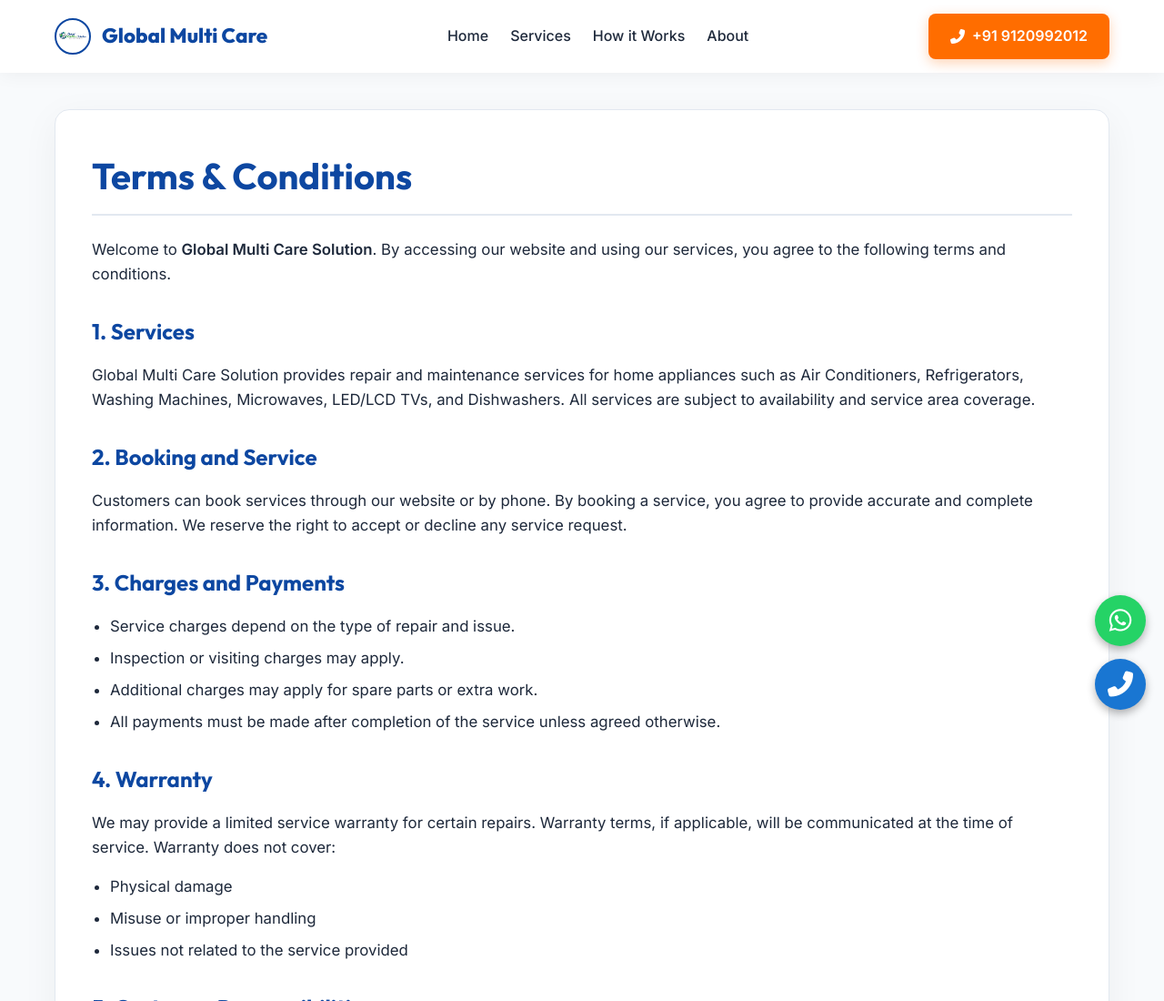
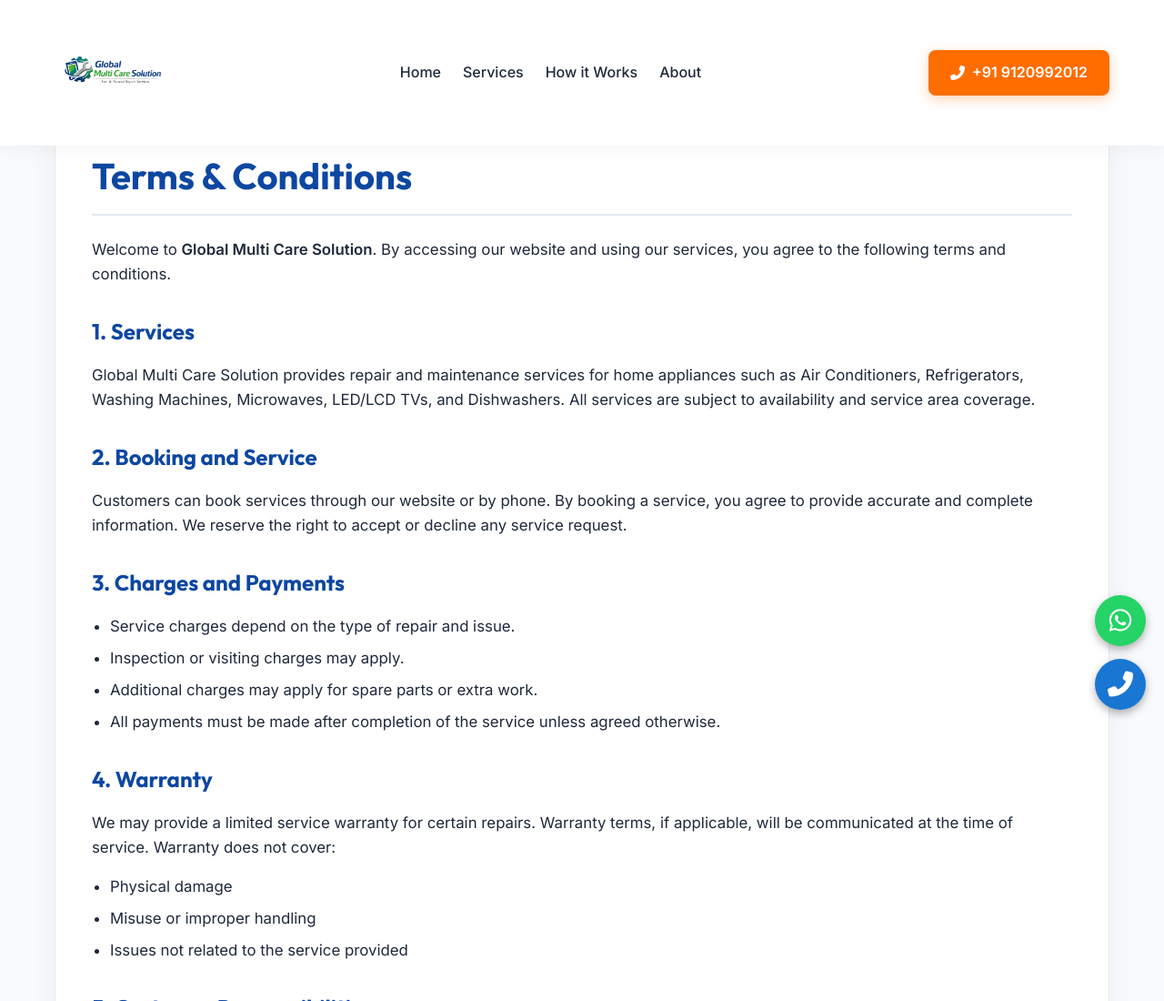
Before and after one commit to ZameerMahfoozkhan/Global-Multi-Care, a plain HTML site: page terms.html in a window 1280 px wide. Shown: the top 1100 px of the page at 91% size. Drawn offline with Linux system fonts and the light colour scheme.

Commit message:
Revert background, enlarge logo further, and verify Google Tags

```diff
--- a/style.css
+++ b/style.css
@@ -166,16 +166,10 @@
 }
 
 .logo img {
-    height: 40px;
-    width: 40px;
-    object-fit: cover;
-    border-radius: 50%;
-    border: 2px solid var(--bg-white);
-    transition: border-color 0.3s;
-}
-
-.navbar.scrolled .logo img {
-    border-color: var(--primary-color);
+    height: 130px;
+    width: auto;
+    object-fit: contain;
+    transition: transform 0.3s;
 }
 
 .menu-toggle {
--- a/terms.html
+++ b/terms.html
@@ -33,9 +33,8 @@
     <header class="navbar scrolled">
         <div class="container">
             <div class="logo">
-                <a href="index.html" style="display:flex; align-items:center; gap:12px;">
+                <a href="index.html" style="display:flex; align-items:center;">
                     <img src="img/log-removebg-preview.png" alt="Global Multi Care Solution Logo">
-                    <span>Global Multi Care</span>
                 </a>
             </div>
             <nav class="nav-links">
```
Also changed, not shown: index.html (+3 -2 lines), privacy.html (+1 -2 lines), refund.html (+1 -2 lines), img/WhatsApp Image 2026-03-27 at 9.04.30 PM (1).jpeg (deleted), img/WhatsApp Image 2026-03-27 at 9.04.30 PM.jpeg (deleted), img/WhatsApp Image 2026-03-27 at 9.04.31 PM (1).jpeg (deleted), img/WhatsApp Image 2026-03-27 at 9.04.31 PM (2).jpeg (deleted), img/WhatsApp Image 2026-03-27 at 9.04.31 PM.jpeg (deleted), 6 other files.
